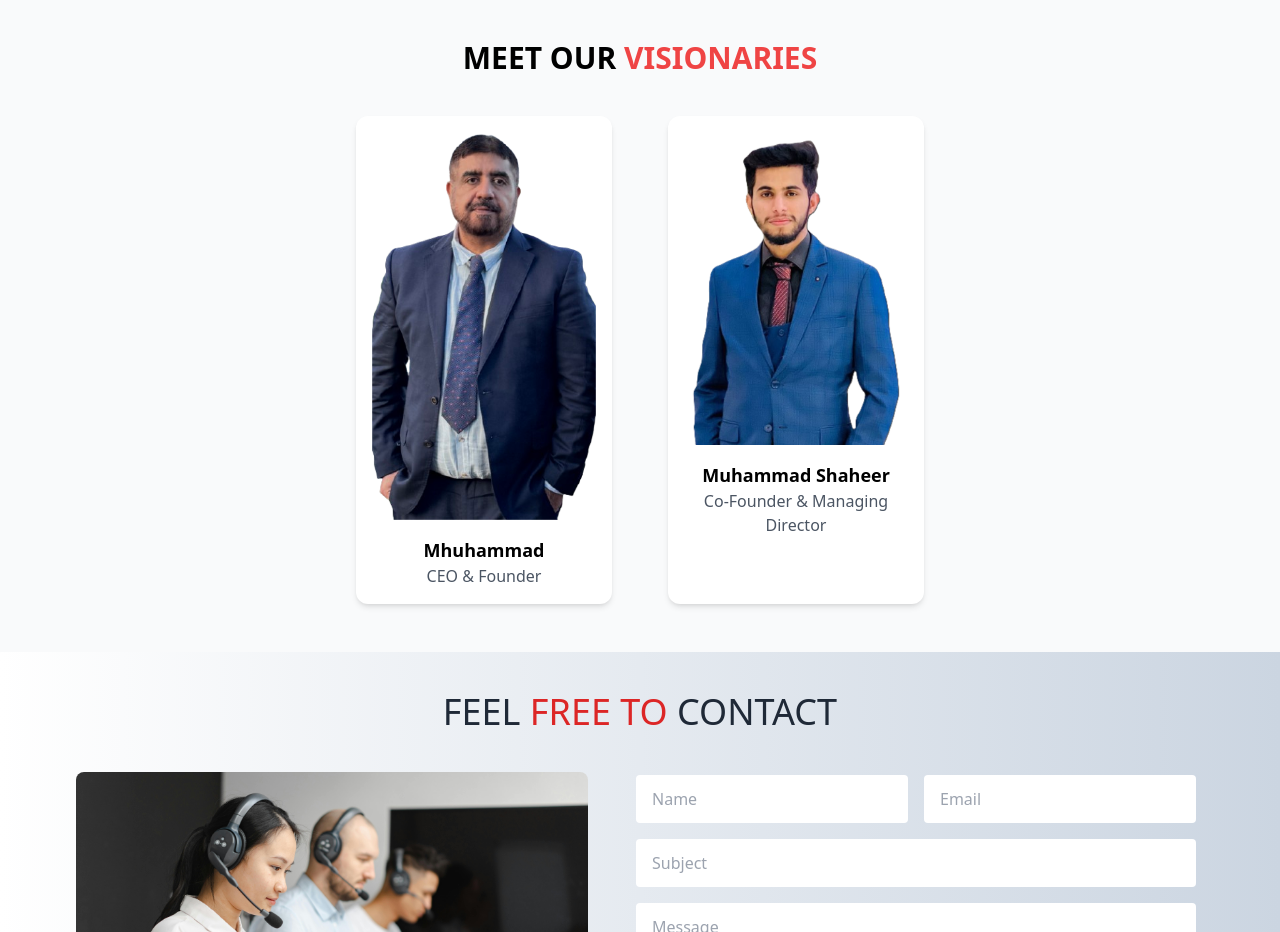
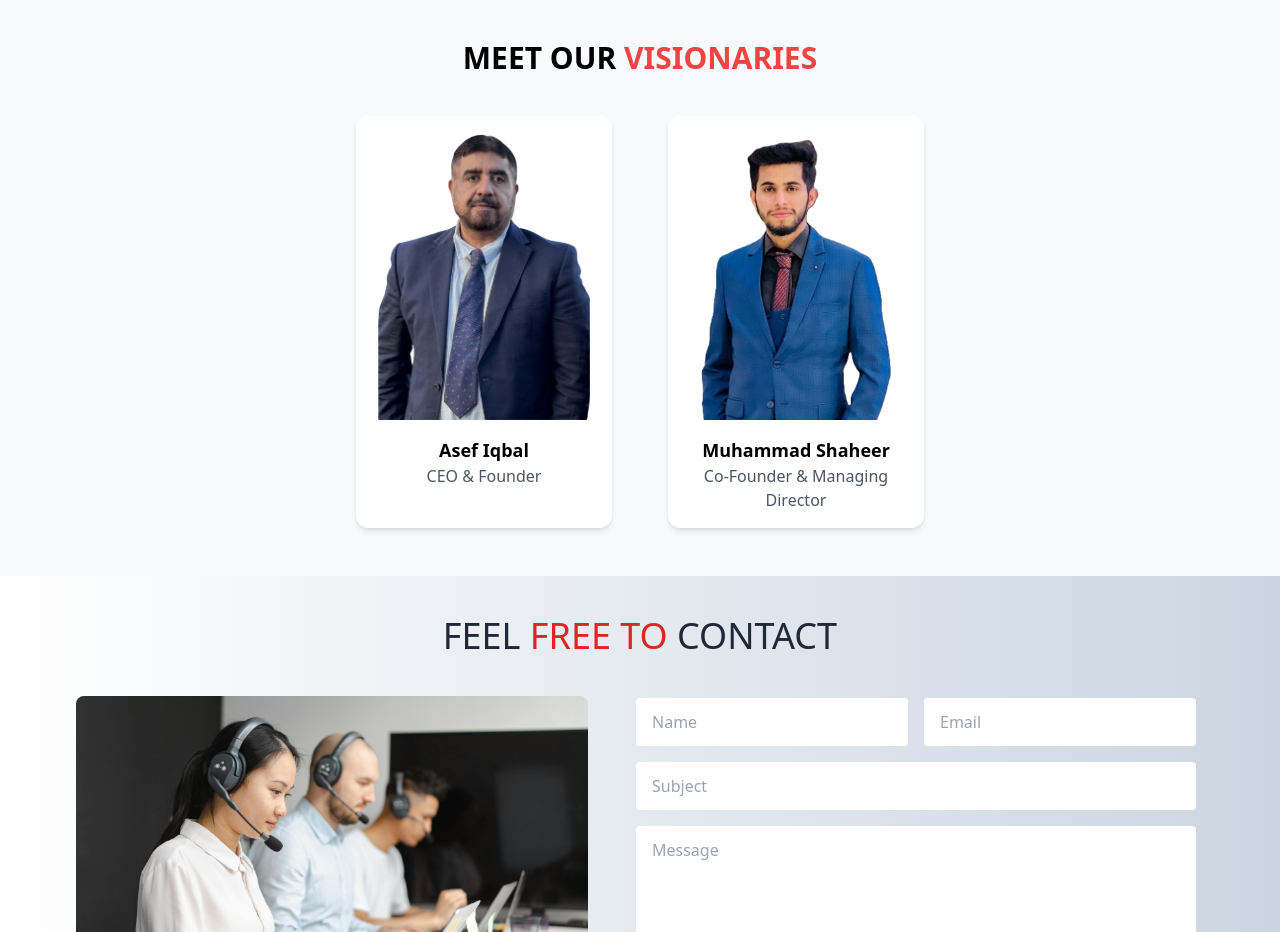
Before and after one commit to sami034519/Devmotive, a React (Create React App) app in the folder frontend/: page /ourmission in a window 1280 px wide. Shown: the part 2040-2972 px from the top of the page. Built offline with nearby package versions, Linux system fonts and the light colour scheme.

Commit message:
changes in ceo

```diff
--- a/frontend/src/components/Ourvision/Vission.jsx
+++ b/frontend/src/components/Ourvision/Vission.jsx
@@ -1,11 +1,11 @@
 import React from "react";
 import cofounder from '../../images/shaheer.png'
-import ceo from '../../images/ceo.png'
+import ceo from '../../images/ceo1.png'
 const VisionSection = () => {
   const visionaries = [
     {
       id: 1,
-      name: "Mhuhammad",
+      name: "Asef Iqbal",
       image: ceo ,// replace with your image path
       post:'CEO & Founder'
     },
@@ -48,13 +48,14 @@ const VisionSection = () => {
       <img
         src={person.image}
         alt={person.name}
-                className="w-full rounded-lg"
+        className="w-full h-72 object-contain rounded-lg"
       />
       <h3 className="mt-4 font-semibold text-lg">{person.name}</h3>
       <p className="text-gray-600">{person.post}</p>
     </div>
   ))}
 </div>
+
       </section>
     </div>
   );
```
Also changed, not shown: frontend/src/images/ceo.png, frontend/src/images/ceo1.png (added). Lines whose indentation alone changed are shown as unchanged.
